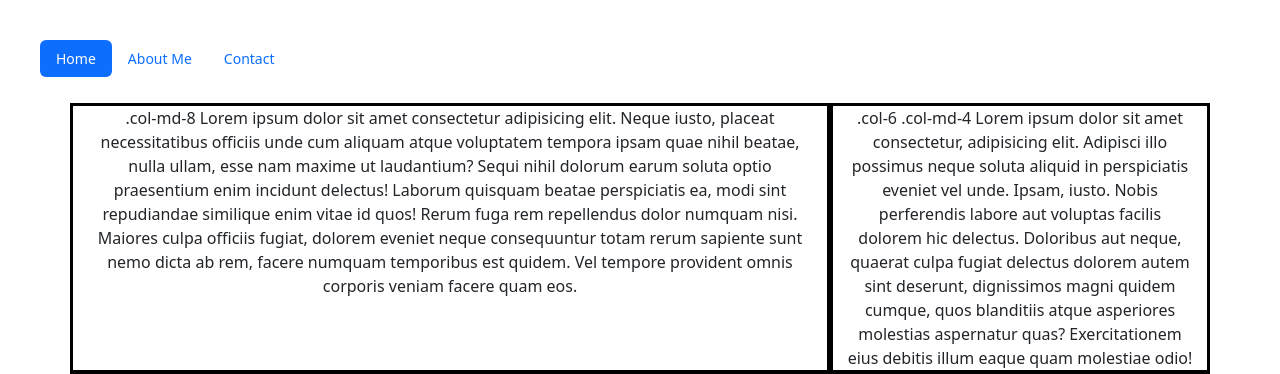
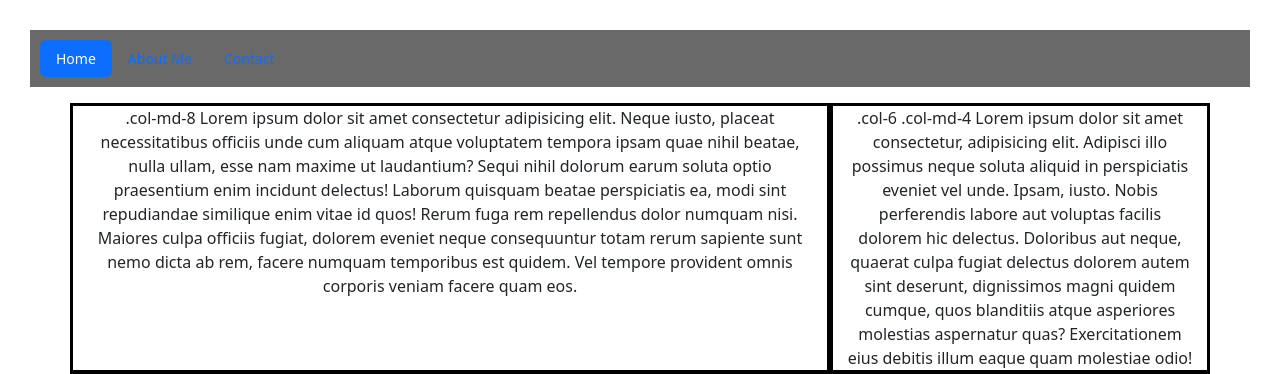
Before and after one commit to Oscar679/iot_project, a Flask app: page / in a window 1280 px wide. Shown: the top 374 px of the page. Run offline with Flask 3, Linux system fonts and the light colour scheme; some libraries are stand-ins or nearby versions.

```diff
--- a/static/css/style.css
+++ b/static/css/style.css
@@ -15,6 +15,6 @@ body {
     font-size: 14px;
 }
 
-.sticky-top bg-white {
+.sticky-top {
     background-color: dimgray;
 }
--- a/templates/index.html
+++ b/templates/index.html
@@ -11,7 +11,7 @@
 </head>
 
 <body>
-    <div class="sticky-top bg-white">
+    <div class="sticky-top">
         <ul class="nav nav-pills mb-3" id="pills-tab" role="tablist">
             <li class="nav-item">
                 <a class="nav-link active" id="pills-home-tab" href="#contentContainer" data-toggle="pill" role="tab" aria-controls="pills-home" aria-selected="true">Home</a>
```
